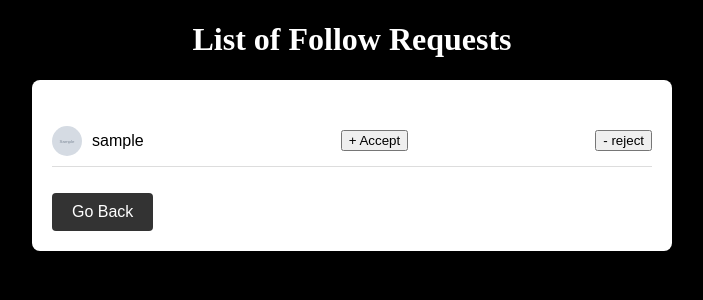
After one commit to Ajay-Priyadarshi/GameNexus, a Node server app: template views/requests.ejs in a window 1280 px wide. The commit adds this page. Shown: the top 300 px of the page, without its empty margins (288-991 px from the left). Run offline with Node 20, Linux system fonts and the light colour scheme; the template is opened without the code that fills it: most values are stand-ins (such as "Sample title", 1, 10 or a date in 2020); grey boxes marked "Sample" are stand-in pictures; some libraries are stand-ins or nearby versions.

Commit message:
request displayed

```diff
--- a/src/models/User.js
+++ b/src/models/User.js
@@ -17,7 +17,9 @@ const userSchema = new mongoose.Schema({
   followRequestCount: { type: Number, default: 0 },
   postCount: { type: Number, default: 0 },
   accountType: { type: String, required: true },
-  requirements: { type: String }
+  requirements: { type: String },
+  age: { type: Number},
+  gender: { type: String},
 });
 
 const UserModel = mongoose.model('User_Data_tbl', userSchema, 'User_Data_tbl');
--- /dev/null
+++ b/views/requests.ejs
@@ -0,0 +1,112 @@
+<!DOCTYPE html>
+<html lang="en">
+
+<head>
+    <meta charset="UTF-8">
+    <meta name="viewport" content="width=device-width, initial-scale=1.0">
+    <title>Follow Requests</title>
+    <style>
+        body {
+            font-family: Arial, sans-serif;
+            background-color: #000000;
+            margin: 0;
+            padding: 0;
+            color: white;
+        }
+
+        header {
+            font-family: 'Space Monkey';
+            text-align: center;
+        }
+
+        .followers-container {
+            max-width: 600px;
+            margin: 20px auto;
+            background-color: #fff;
+            padding: 20px;
+            border-radius: 8px;
+            box-shadow: 0 0 10px rgba(0, 0, 0, 0.1);
+            color: black;
+        }
+
+        ul {
+            list-style: none;
+            padding: 0;
+        }
+
+        li {
+            display: flex;
+            justify-content: space-between;
+            align-items: center;
+            border-bottom: 1px solid #ddd;
+            padding: 10px 0;
+        }
+
+        .user-info {
+            display: flex;
+            align-items: center;
+        }
+
+        .profile-photo {
+            width: 30px;
+            height: 30px;
+            border-radius: 50%;
+            margin-right: 10px;
+        }
+
+        .profile-photo:hover {
+            box-shadow: 0 0 10px rgb(0, 0, 0);
+        }
+
+        .username {
+            margin-right: 10px;
+            color: black;
+        }
+
+        .username:hover {
+            text-decoration: underline;
+            border-radius: 0cm;
+            background-color: #555;
+            color: white;
+        }
+
+        a {
+            text-decoration: none;
+            color: #333;
+            display: inline-block;
+            margin-top: 10px;
+            padding: 10px 20px;
+            background-color: #333;
+            color: #fff;
+            border-radius: 4px;
+        }
+
+        a:hover {
+            background-color: #555;
+        }
+    </style>
+</head>
+
+<body>
+    <header>
+        <h1>List of Follow Requests</h1>
+    </header>
+
+    <div class="followers-container">
+        <ul>
+            <% requests.forEach(request => { %>
+                <li>
+                    <div class="user-info">
+                        <img class="profile-photo" src="/uploads/profileImages/<%= request.Follower_ID.userPhoto %>" alt="User Photo">
+                        <span class="username"><%= request.Follower_ID.username %></span>
+                    </div>
+                    <button onclick="">+ Accept</button>
+                    <button onclick="removeUser(this)">- reject</button>
+                </li>
+            <% }); %>
+        </ul>
+        <a href="/goback">Go Back</a>
+    </div>
+</body>
+
+</html>
```
Also changed, not shown: src/controllers/followController.js (+14 -4 lines), views/profile.ejs (+5 -4 lines), views/searchProfile.ejs (+6 -4 lines).
